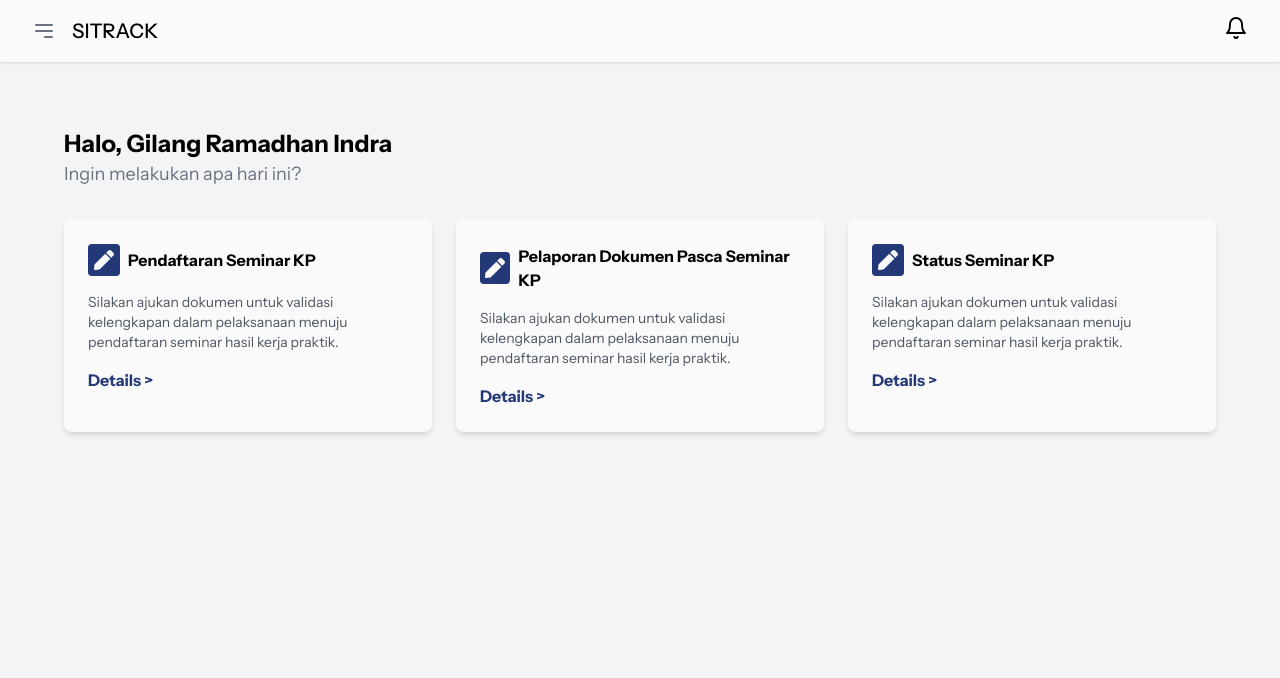
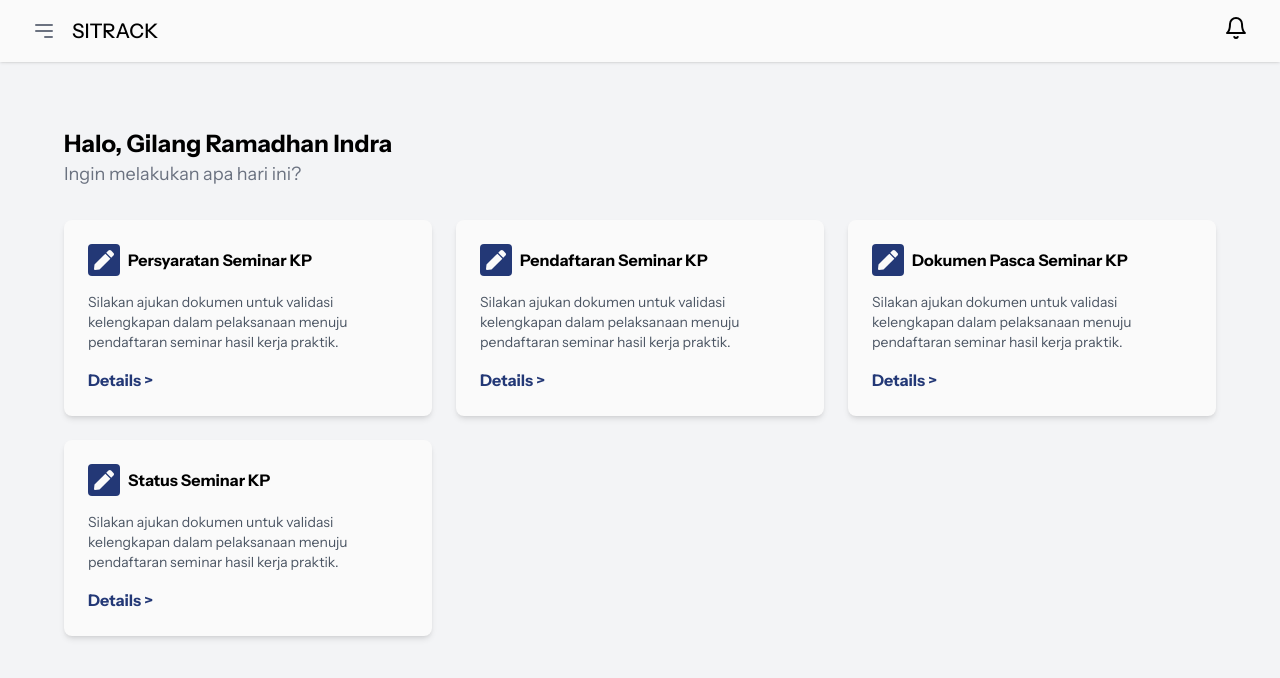
Before and after one commit to rakamiracle/SISKPTIF-Frontend, a React (Vite) app: page /mahasiswa/dashboard in a window 1280 px wide. Shown: the top 678 px of the page. Built offline with nearby package versions, Linux system fonts and the light colour scheme.

Commit message:
🔥 feat: add navigation links to Dashboard cards

```diff
--- a/src/pages/mahasiswa/Dashboard.jsx
+++ b/src/pages/mahasiswa/Dashboard.jsx
@@ -1,22 +1,32 @@
 import Card from "../../components/Card";
+import {Link} from "react-router-dom";
 
 const Dashboard = () => {
 
     const cards = [
         {
+            title: "Persyaratan Seminar KP",
+            description:
+                "Silakan ajukan dokumen untuk validasi kelengkapan dalam pelaksanaan menuju pendaftaran seminar hasil kerja praktik.",
+            path: "/mahasiswa/persyaratan"
+        },
+        {
             title: "Pendaftaran Seminar KP",
             description:
                 "Silakan ajukan dokumen untuk validasi kelengkapan dalam pelaksanaan menuju pendaftaran seminar hasil kerja praktik.",
+            path: "/mahasiswa/pendaftaran"
         },
         {
-      title: "Pelaporan Dokumen Pasca Seminar KP",
+            title: "Dokumen Pasca Seminar KP",
             description:
                 "Silakan ajukan dokumen untuk validasi kelengkapan dalam pelaksanaan menuju pendaftaran seminar hasil kerja praktik.",
+            path: "/mahasiswa/pascaSeminar"
         },
         {
             title: "Status Seminar KP",
             description:
                 "Silakan ajukan dokumen untuk validasi kelengkapan dalam pelaksanaan menuju pendaftaran seminar hasil kerja praktik.",
+            path: "/mahasiswa/status"
         },
     ];
 
@@ -35,11 +45,13 @@ const Dashboard = () => {
 
                     <div className="grid grid-cols-1 md:grid-cols-2 lg:grid-cols-3 gap-6">
                         {cards.map((card, index) => (
+                            <Link to={card.path} key={index}>
                                 <Card
                                     key={index}
                                     title={card.title}
                                     description={card.description}
                                 />
+                            </Link>
                         ))}
                     </div>
                 </main>
```
Lines whose indentation alone changed are shown as unchanged.
